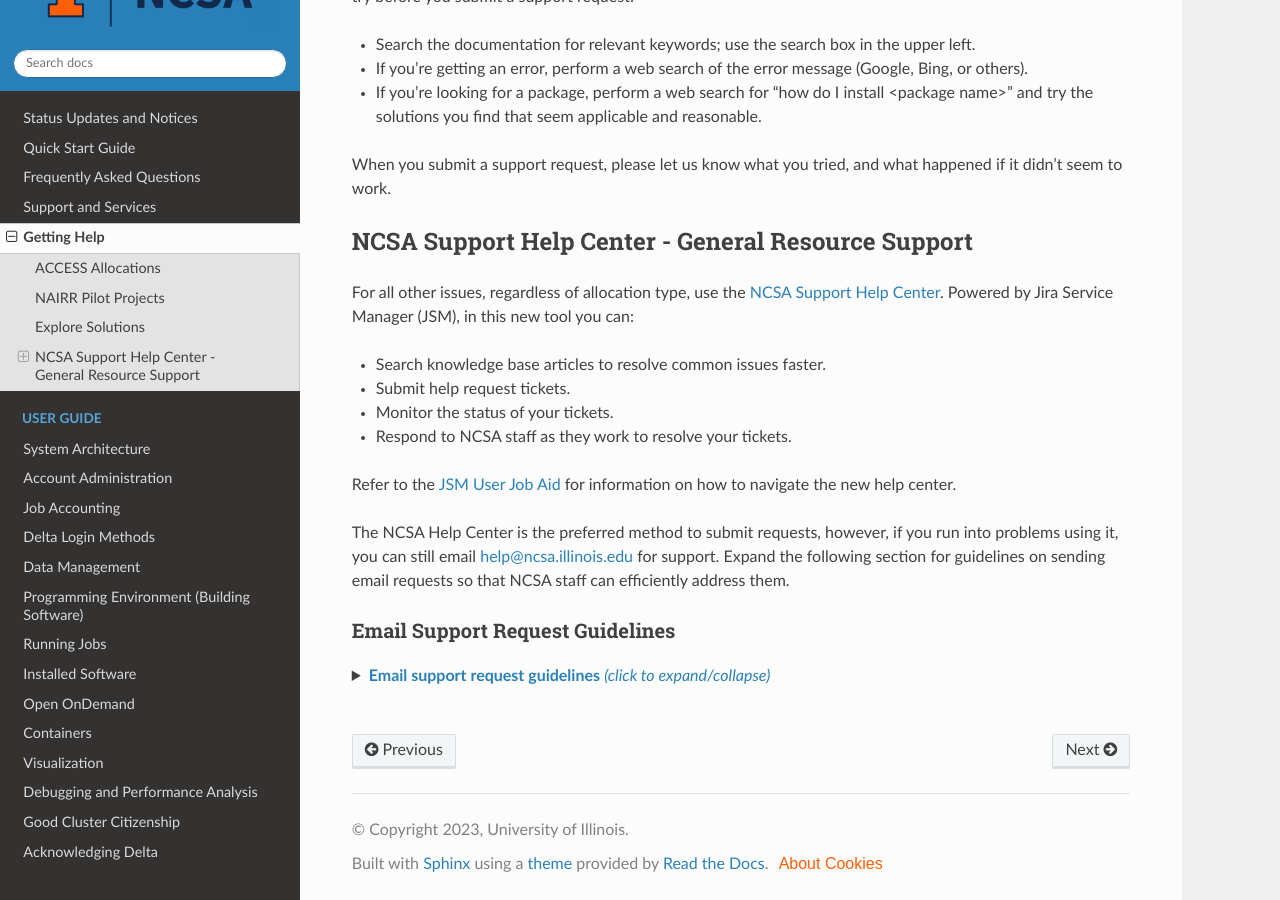
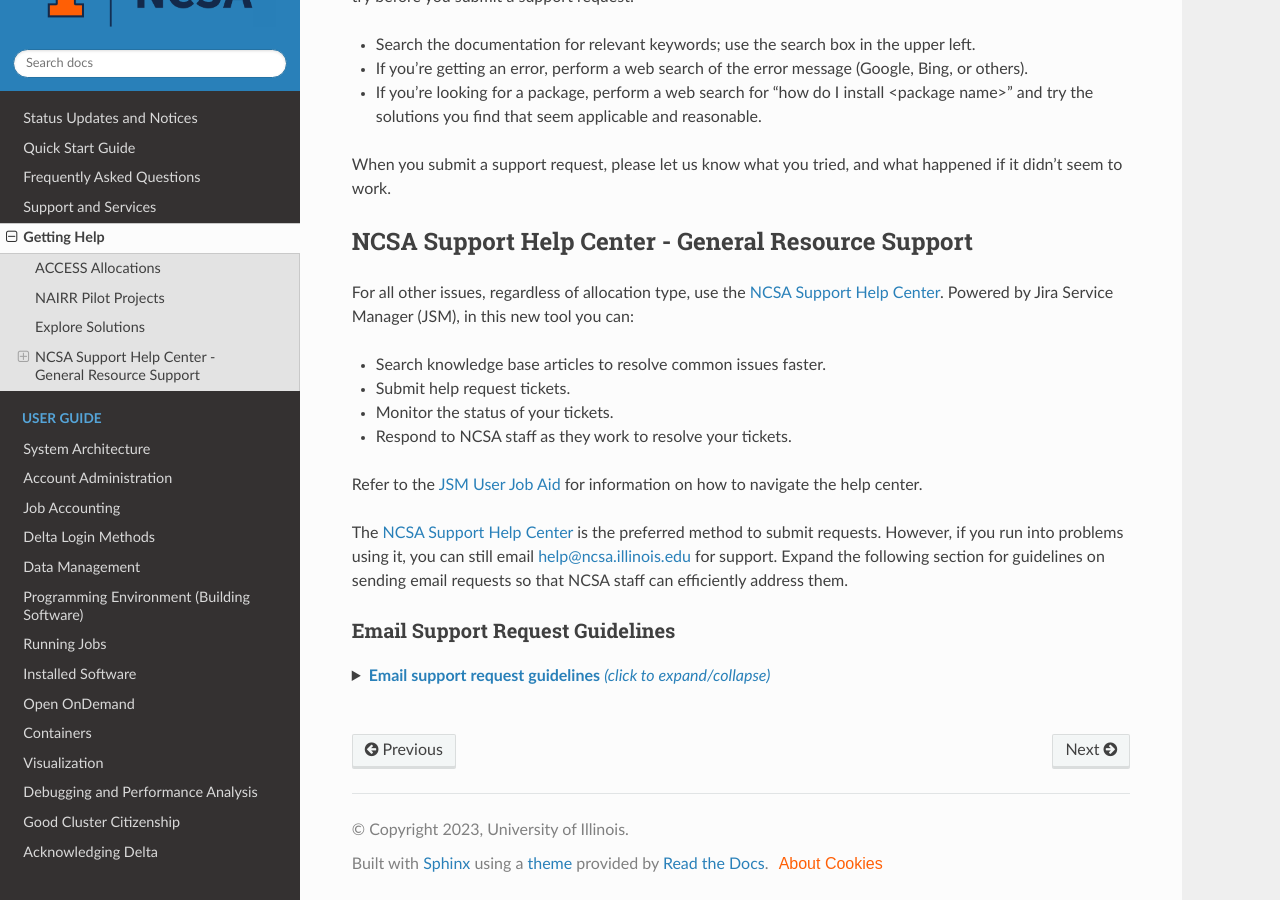
Before and after one commit to ncsa/Delta_doc, a Sphinx documentation site: the page built from docs/source/help.rst, in a window 1280 px wide and 900 px high, scrolled down 511 px. Built offline with Sphinx 7.4.7 and the Read the Docs theme 2.0.0, drawn with Linux system fonts in a browser that asks for light colours.

Commit message:
Update help.rst a few editorial tweaks to the help center section

```diff
--- a/docs/source/help.rst
+++ b/docs/source/help.rst
@@ -36,11 +36,11 @@ For all other issues, regardless of allocation type, use the `NCSA Support Help
 - Monitor the status of your tickets.
 - Respond to NCSA staff as they work to resolve your tickets.
 
-Refer to the `JSM User Job Aid <_static/JSMUsersJobAid.pdf>`_ for information on how to navigate the new help center.
+Refer to the `JSM User Job Aid <_static/JSMUsersJobAid.pdf>`_ for information on how to navigate the help center.
 
 .. raw:: html
 
-   <p>The NCSA Help Center is the preferred method to submit requests, however, if you run into problems using it, you can still email <a href="mailto:help@ncsa.illinois.edu?subject=Delta: ">help@ncsa.illinois.edu</a> for support. Expand the following section for guidelines on sending email requests so that NCSA staff can efficiently address them.</p>
+   <p>The <a href="http://help.ncsa.illinois.edu">NCSA Support Help Center</a> is the preferred method to submit requests. However, if you run into problems using it, you can still email <a href="mailto:help@ncsa.illinois.edu?subject=Delta: ">help@ncsa.illinois.edu</a> for support. Expand the following section for guidelines on sending email requests so that NCSA staff can efficiently address them.</p>
 
 Email Support Request Guidelines
 ~~~~~~~~~~~~~~~~~~~~~~~~~~~~~~~~~~
```
